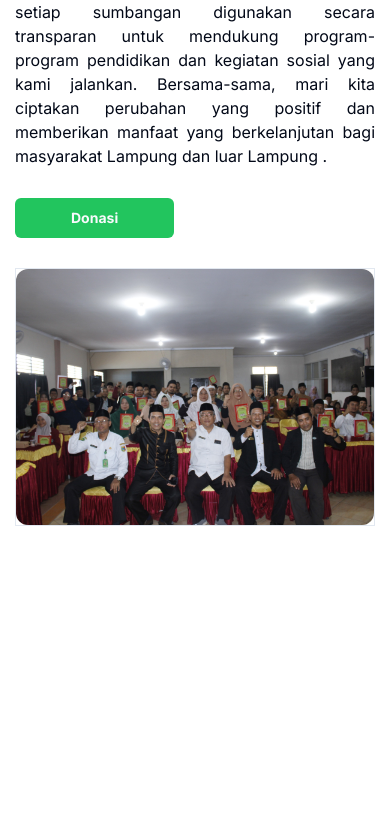
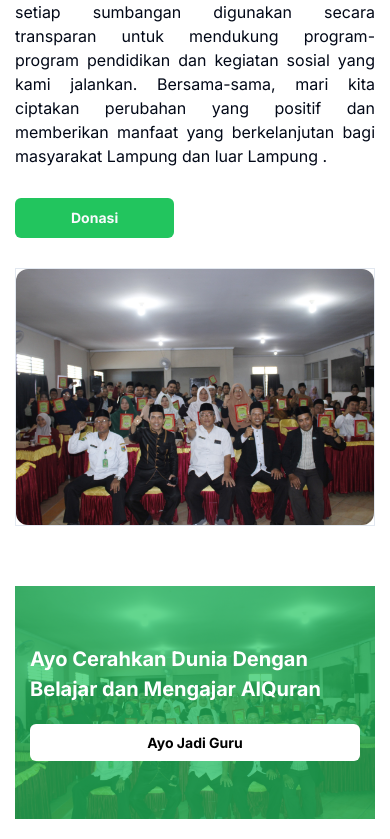
Before and after one commit to auziqni/darul-qiroah-lampung, a Next.js app: page / in a window 390 px wide. Shown: the part 2880-3719 px from the top of the page. Before the commit the page ends 3446 px from the top, so only its background shows below. Built offline with nearby package versions, Linux system fonts and the light colour scheme.

Commit message:
feat : become teacher mobile

```diff
--- a/app/page.tsx
+++ b/app/page.tsx
@@ -4,6 +4,7 @@ import Image from "next/image";
 import SecHero from "@/components/landingPage/secHero";
 import SecOurMission from "@/components/landingPage/secOurMission";
 import SecAboutUs from "@/components/landingPage/secAboutUs";
+import SecBecomeTeacher from "@/components/landingPage/secBecomeTeacher";
 
 export default function Home() {
   return (
@@ -11,6 +12,7 @@ export default function Home() {
       <SecHero />
       <SecOurMission />
       <SecAboutUs />
+      <SecBecomeTeacher />
 
       {/* <div id="hero" className="relative">
         <div className=" flex flex-col   px-10 pt-40 gap-5 pb-20">
--- a/app/test/page.tsx
+++ b/app/test/page.tsx
@@ -5,7 +5,7 @@ import { LuMenu, LuWaves } from "react-icons/lu";
 
 export default function Page() {
   return (
-    <main className=" flex flex-row  m-10 border">
+    <main className=" m-10 flex  flex-row border">
       {/* <div className=" flex">
         <div className=" w-96 h-96 bg-red-300"></div>
       </div>
@@ -29,11 +29,33 @@ export default function Page() {
         // style={{ width: "100%", height: "auto" }}
       /> */}
 
-      <div className=" h-full w-full flex flex-wrap gap-96 justify-center ">
+      {/* <div className=" h-full w-full flex flex-wrap gap-96 justify-center ">
         <div className="w-40 h-40 bg-blue-200 ">satu</div>
         <div className="w-40 h-40 bg-red-200">satu</div>
         <div className="w-40 h-40 bg-yellow-200">satu</div>
-      </div>
+      </div> */}
+
+      {/* <div className="h">
+        <Image
+          src={"/images/hero-image.jpg"}
+          alt="bg"
+          fill
+          objectFit="cover"
+          objectPosition="left"
+        />{" "}
+      </div> */}
+
+      {/* <div className=" flex h-[100px] w-[100px] overflow-clip bg-cover bg-center">
+        <Image
+          src="/images/hero-image.jpg"
+          alt="Your Image"
+          width={1111}
+          height={1111}
+          objectFit="cover"
+        />
+      </div> */}
+
+      <div className="h-[500px] w-[500px] bg-[url('/images/hero-image.jpg')] bg-cover bg-fixed bg-center"></div>
     </main>
   );
 }
--- a/components/landingPage/interface.tsx
+++ b/components/landingPage/interface.tsx
@@ -19,3 +19,16 @@ export function ButtonPrimary({ children, className }: CustomHeadingProps) {
     </Button>
   );
 }
+
+export function ButtonJoinUs({ children, className }: CustomHeadingProps) {
+  return (
+    <Button
+      className={twMerge(
+        " mx h-[37px] w-full bg-white px-14 py-4 font-bold capitalize text-black",
+        className,
+      )}
+    >
+      {children}
+    </Button>
+  );
+}
--- a/components/landingPage/secBecomeTeacher.tsx
+++ b/components/landingPage/secBecomeTeacher.tsx
@@ -1,9 +1,26 @@
 import React from "react";
+import { twMerge } from "tailwind-merge";
+import { ButtonJoinUs } from "./interface";
 
 export default function SecBecomeTeacher({
   className,
 }: {
   className?: string;
 }) {
-  return <div className={`${className}`}>SecHero</div>;
+  return (
+    <div
+      className={twMerge(
+        "relative mx-[15px] my-[20px] flex flex-col gap-10 overflow-clip bg-[url('/images/hero-image.jpg')] bg-cover bg-fixed bg-center px-[15px] py-[58px]",
+        className,
+      )}
+    >
+      <div className="absolute inset-0  h-screen w-screen bg-green-500 opacity-70"></div>
+      <div className="z-10">
+        <h2 className="text-u20 font-bold text-white ">
+          Ayo Cerahkan Dunia Dengan Belajar dan Mengajar AlQuran
+        </h2>
+        <ButtonJoinUs className="mt-5">ayo jadi guru</ButtonJoinUs>
+      </div>
+    </div>
+  );
 }
```
